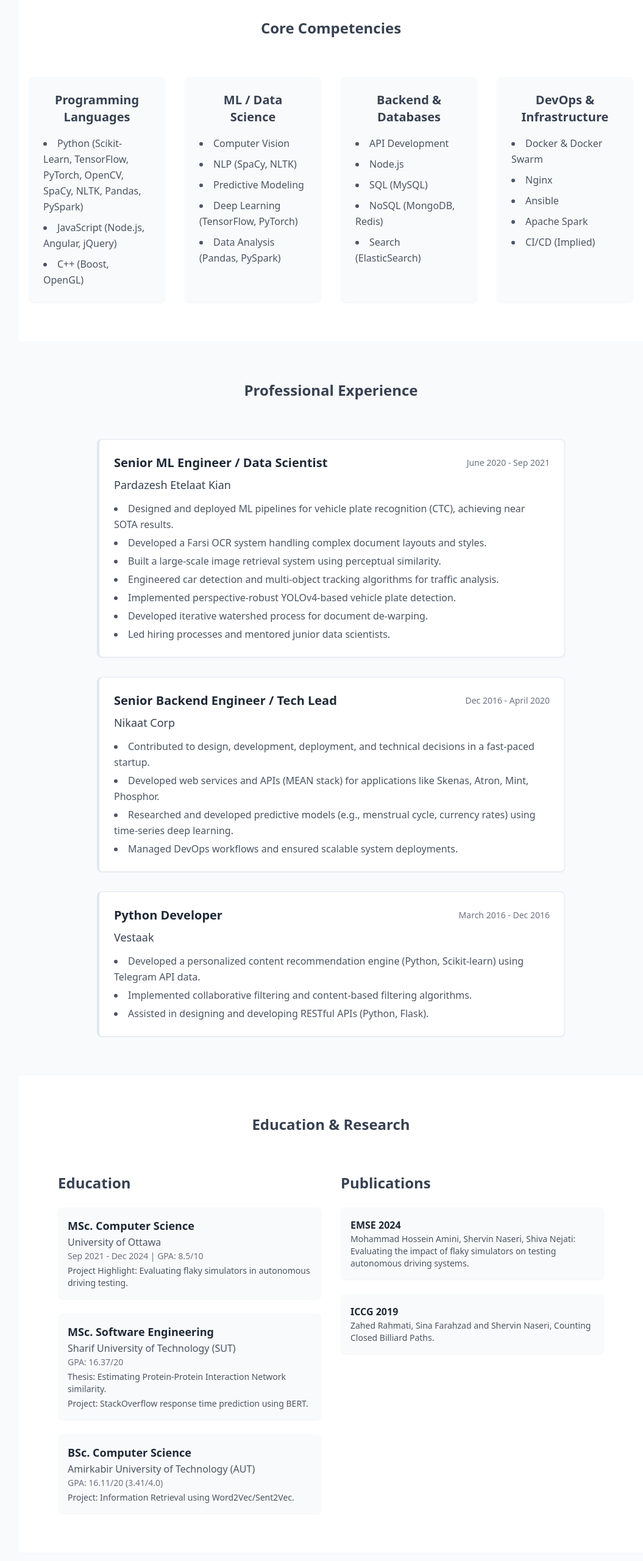
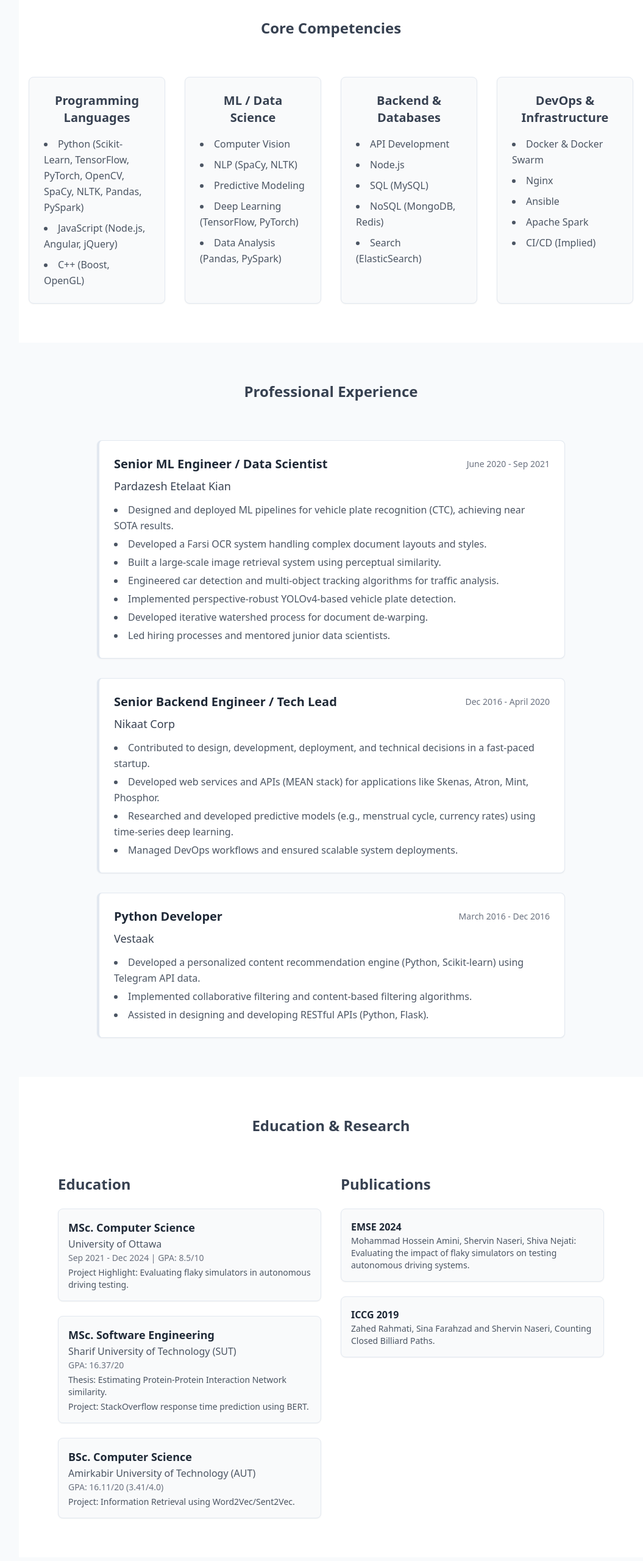
Before and after one commit to shervinemp/portfolio, a website: page index.html in a window 1280 px wide. Shown: the part 1660-4220 px from the top of the page at 61% size, without its empty margins (225-1280 px from the left). Drawn offline with nearby package versions, Linux system fonts and the light colour scheme.

Commit message:
Style: Add border and hover to Skills/Edu blocks

```diff
--- a/index.html
+++ b/index.html
@@ -146,7 +146,8 @@
                 <h2 class="text-2xl font-bold text-center text-gray-700 mb-16">Core Competencies</h2>
                 <div class="grid grid-cols-1 sm:grid-cols-2 lg:grid-cols-4 gap-8">
                     <!-- Category: Programming Languages -->
-                    <div class="bg-gray-50 p-6 rounded-lg shadow-sm">
+                    <div
+                        class="bg-gray-50 p-6 rounded-lg shadow-sm border border-slate-200 transition duration-300 ease-in-out hover:shadow-md">
                         <h3 class="text-xl font-semibold mb-4 text-center text-gray-700">Programming Languages</h3>
                         <ul class="list-disc list-inside space-y-2 text-gray-600">
                             <li>Python (Scikit-Learn, TensorFlow, PyTorch, OpenCV, SpaCy, NLTK, Pandas, PySpark)</li>
@@ -155,7 +156,8 @@
                         </ul>
                     </div>
                     <!-- Category: ML/Data Science -->
-                    <div class="bg-gray-50 p-6 rounded-lg shadow-sm">
+                    <div
+                        class="bg-gray-50 p-6 rounded-lg shadow-sm border border-slate-200 transition duration-300 ease-in-out hover:shadow-md">
                         <h3 class="text-xl font-semibold mb-4 text-center text-gray-700">ML / Data Science</h3>
                         <ul class="list-disc list-inside space-y-2 text-gray-600">
                             <li>Computer Vision</li>
@@ -166,7 +168,8 @@
                         </ul>
                     </div>
                     <!-- Category: Backend & Databases -->
-                    <div class="bg-gray-50 p-6 rounded-lg shadow-sm">
+                    <div
+                        class="bg-gray-50 p-6 rounded-lg shadow-sm border border-slate-200 transition duration-300 ease-in-out hover:shadow-md">
                         <h3 class="text-xl font-semibold mb-4 text-center text-gray-700">Backend & Databases</h3>
                         <ul class="list-disc list-inside space-y-2 text-gray-600">
                             <li>API Development</li>
@@ -177,7 +180,8 @@
                         </ul>
                     </div>
                     <!-- Category: DevOps & Infrastructure -->
-                    <div class="bg-gray-50 p-6 rounded-lg shadow-sm">
+                    <div
+                        class="bg-gray-50 p-6 rounded-lg shadow-sm border border-slate-200 transition duration-300 ease-in-out hover:shadow-md">
                         <h3 class="text-xl font-semibold mb-4 text-center text-gray-700">DevOps & Infrastructure</h3>
                         <ul class="list-disc list-inside space-y-2 text-gray-600">
                             <li>Docker & Docker Swarm</li>
@@ -261,7 +265,8 @@
                     <div class="space-y-6">
                         <h3 class="text-2xl font-semibold mb-4 text-gray-700">Education</h3>
                         <!-- MSc UOttawa -->
-                        <div class="bg-gray-50 p-4 rounded-lg shadow-sm">
+                        <div
+                            class="bg-gray-50 p-4 rounded-lg shadow-sm border border-slate-200 transition duration-300 ease-in-out hover:shadow-md">
                             <p class="font-semibold text-lg">MSc. Computer Science</p>
                             <p class="text-gray-600">University of Ottawa</p>
                             <p class="text-sm text-gray-500">Sep 2021 - Dec 2024 | GPA: 8.5/10</p>
@@ -269,7 +274,8 @@
                                 autonomous driving testing.</p>
                         </div>
                         <!-- MSc SUT -->
-                        <div class="bg-gray-50 p-4 rounded-lg shadow-sm">
+                        <div
+                            class="bg-gray-50 p-4 rounded-lg shadow-sm border border-slate-200 transition duration-300 ease-in-out hover:shadow-md">
                             <p class="font-semibold text-lg">MSc. Software Engineering</p>
                             <p class="text-gray-600">Sharif University of Technology (SUT)</p>
                             <p class="text-sm text-gray-500">GPA: 16.37/20</p>
@@ -279,7 +285,8 @@
                                 BERT.</p>
                         </div>
                         <!-- BSc AUT -->
-                        <div class="bg-gray-50 p-4 rounded-lg shadow-sm">
+                        <div
+                            class="bg-gray-50 p-4 rounded-lg shadow-sm border border-slate-200 transition duration-300 ease-in-out hover:shadow-md">
                             <p class="font-semibold text-lg">BSc. Computer Science</p>
                             <p class="text-gray-600">Amirkabir University of Technology (AUT)</p>
                             <p class="text-sm text-gray-500">GPA: 16.11/20 (3.41/4.0)</p>
@@ -291,12 +298,14 @@
                     <!-- Publications Column -->
                     <div class="space-y-6">
                         <h3 class="text-2xl font-semibold mb-4 text-gray-700">Publications</h3>
-                        <div class="bg-gray-50 p-4 rounded-lg shadow-sm">
+                        <div
+                            class="bg-gray-50 p-4 rounded-lg shadow-sm border border-slate-200 transition duration-300 ease-in-out hover:shadow-md">
                             <p class="font-semibold text-gray-800">EMSE 2024</p>
                             <p class="text-sm text-gray-600">Mohammad Hossein Amini, Shervin Naseri, Shiva Nejati:
                                 Evaluating the impact of flaky simulators on testing autonomous driving systems.</p>
                         </div>
-                        <div class="bg-gray-50 p-4 rounded-lg shadow-sm">
+                        <div
+                            class="bg-gray-50 p-4 rounded-lg shadow-sm border border-slate-200 transition duration-300 ease-in-out hover:shadow-md">
                             <p class="font-semibold text-gray-800">ICCG 2019</p>
                             <p class="text-sm text-gray-600">Zahed Rahmati, Sina Farahzad and Shervin Naseri, Counting
                                 Closed Billiard Paths.</p>
```
